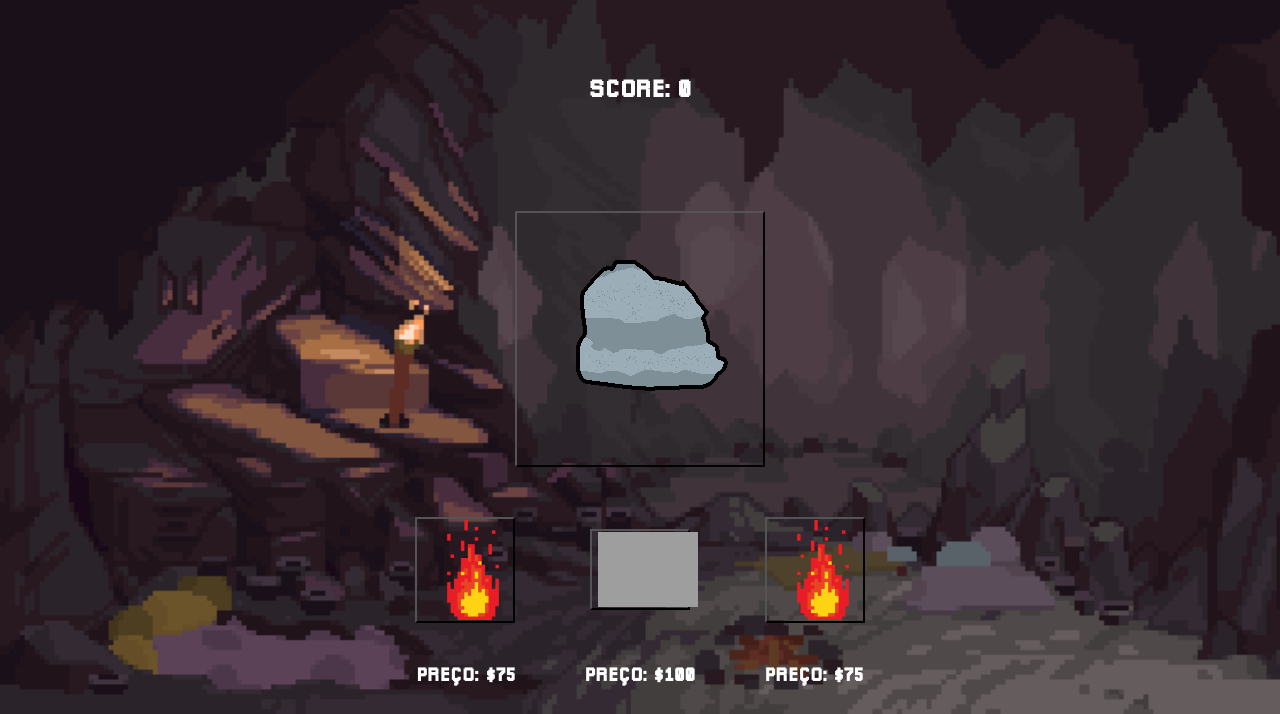
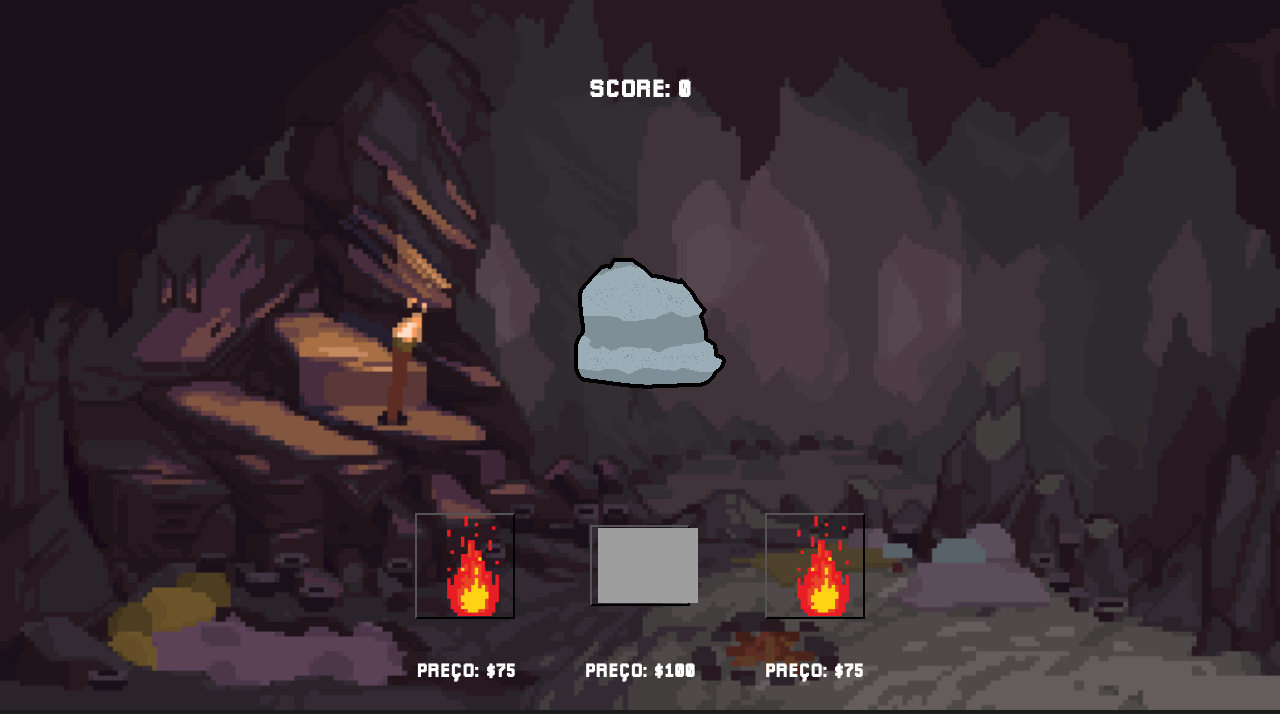
Before and after one commit to RamotepIFPB/LS-2025.1, a website built with Vite: page Ore-Miner/index.html in a window 1280 px wide. Both pictures are taken after a click on the button "Começar". Shown: the part 114-828 px from the top of the page. Built offline with nearby package versions, Linux system fonts and the light colour scheme; grey boxes are pictures that could not be loaded.

Commit message:
Update style.css

```diff
--- a/Ore-Miner/src/style.css
+++ b/Ore-Miner/src/style.css
@@ -101,7 +101,7 @@ body {
   background: none;
   width: 250px;
   display: none;
-  /* border: none; */
+  border: none;
 }
 
 #minerio img {
```
